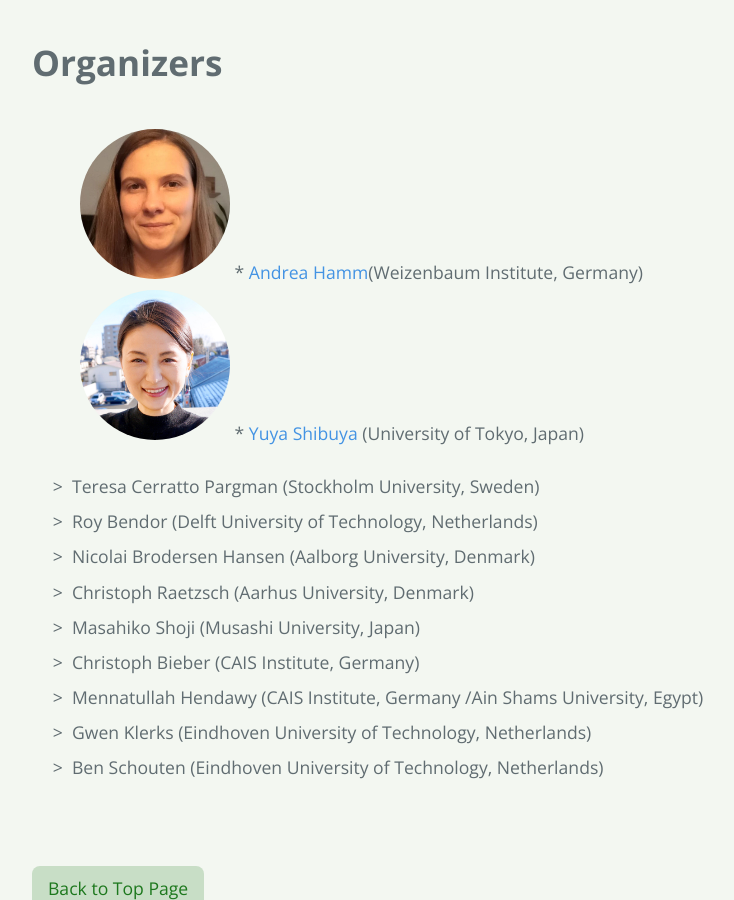
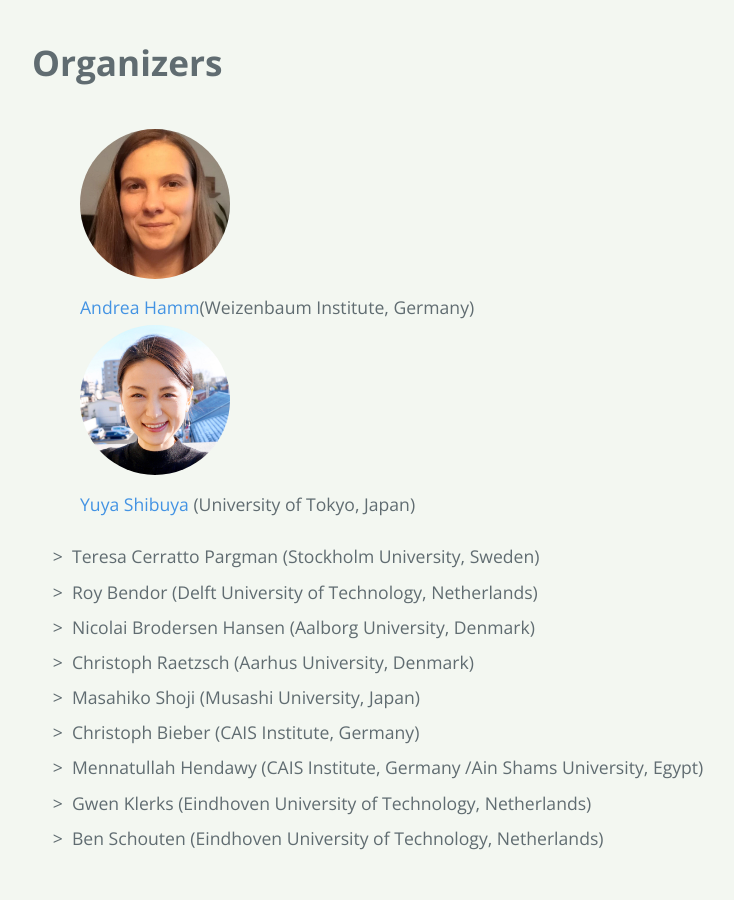
Before and after one commit to discontinued-civictech/discontinued-civictech.github.io, a Jekyll site: the page built from organizers.md, in a window 1280 px wide and 900 px high, scrolled down 560 px. Shown: the whole window, without its empty margins (192-926 px from the left). Built offline with Jekyll 4.4.1, drawn with Linux system fonts in a browser that asks for light colours; our own code applies the rules of GitHub Pages for plain Markdown files.

Commit message:
Update style

```diff
--- a/organizers.md
+++ b/organizers.md
@@ -4,13 +4,12 @@ layout: default
 
 # Organizers
 
-<!-- ![andrea](./assets/img/andrea.png) -->
 <div class="profile-wrapper">
 <img src="files/profile_photos/andreahamm.jpg" class="profile-photo">
-* <a href="https://www.weizenbaum-institut.de/portrait/p/andrea-hamm/#page=1&sort=date">Andrea Hamm</a>(Weizenbaum Institute, Germany)</div>
+<br><a href="https://www.weizenbaum-institut.de/portrait/p/andrea-hamm/#page=1&sort=date">Andrea Hamm</a>(Weizenbaum Institute, Germany)</div>
 <div class="profile-wrapper">
 <img src="files/profile_photos/yuyashibuya.jpeg" class="profile-photo">
-* <a href="https://www.yuyashibuya.com/">Yuya Shibuya</a> (University of Tokyo, Japan)</div>
+<br><a href="https://www.yuyashibuya.com/">Yuya Shibuya</a> (University of Tokyo, Japan)</div>
 * Teresa Cerratto Pargman (Stockholm University, Sweden)
 * Roy Bendor (Delft University of Technology, Netherlands)
 * Nicolai Brodersen Hansen (Aalborg University, Denmark)
```
